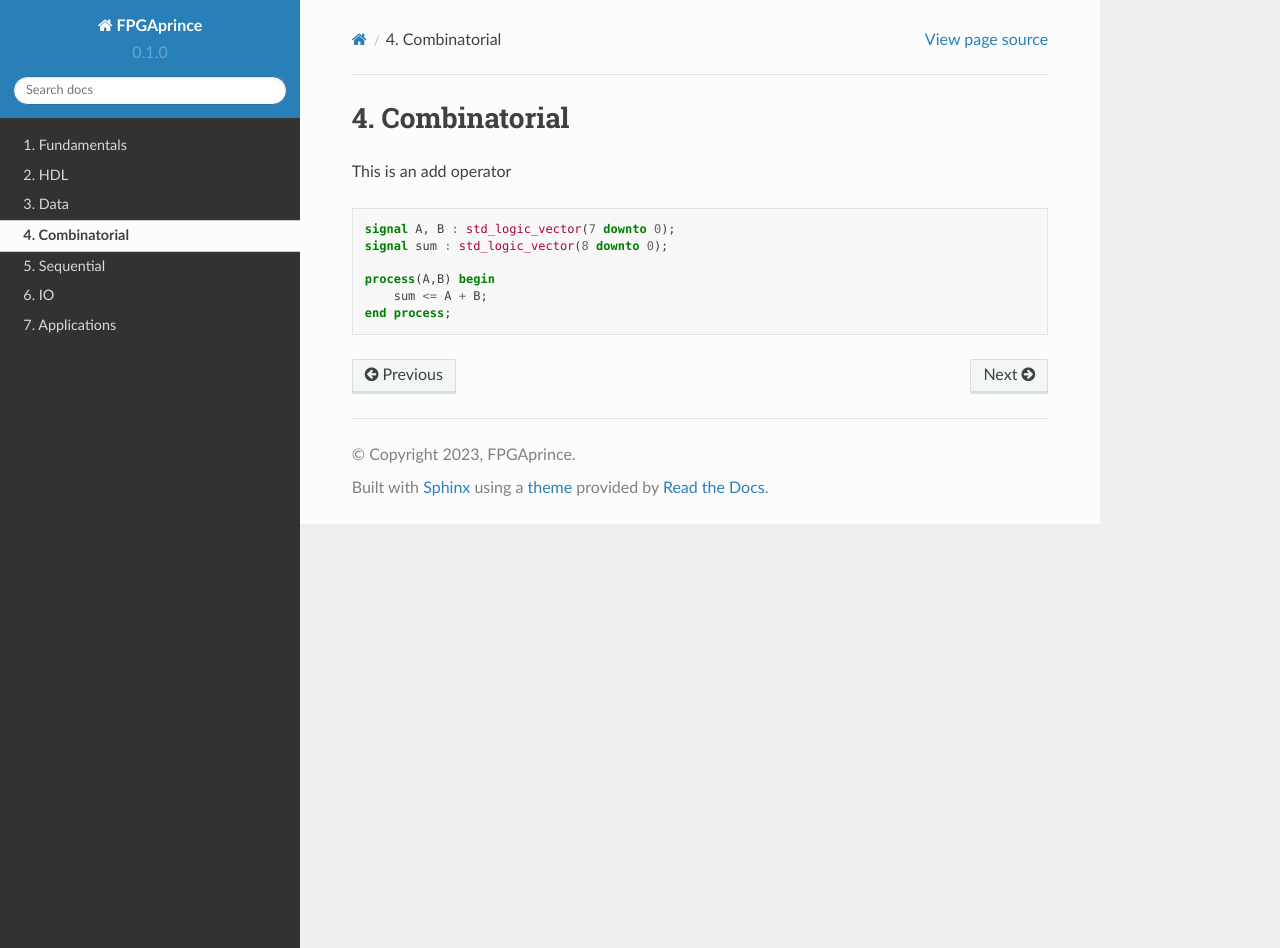
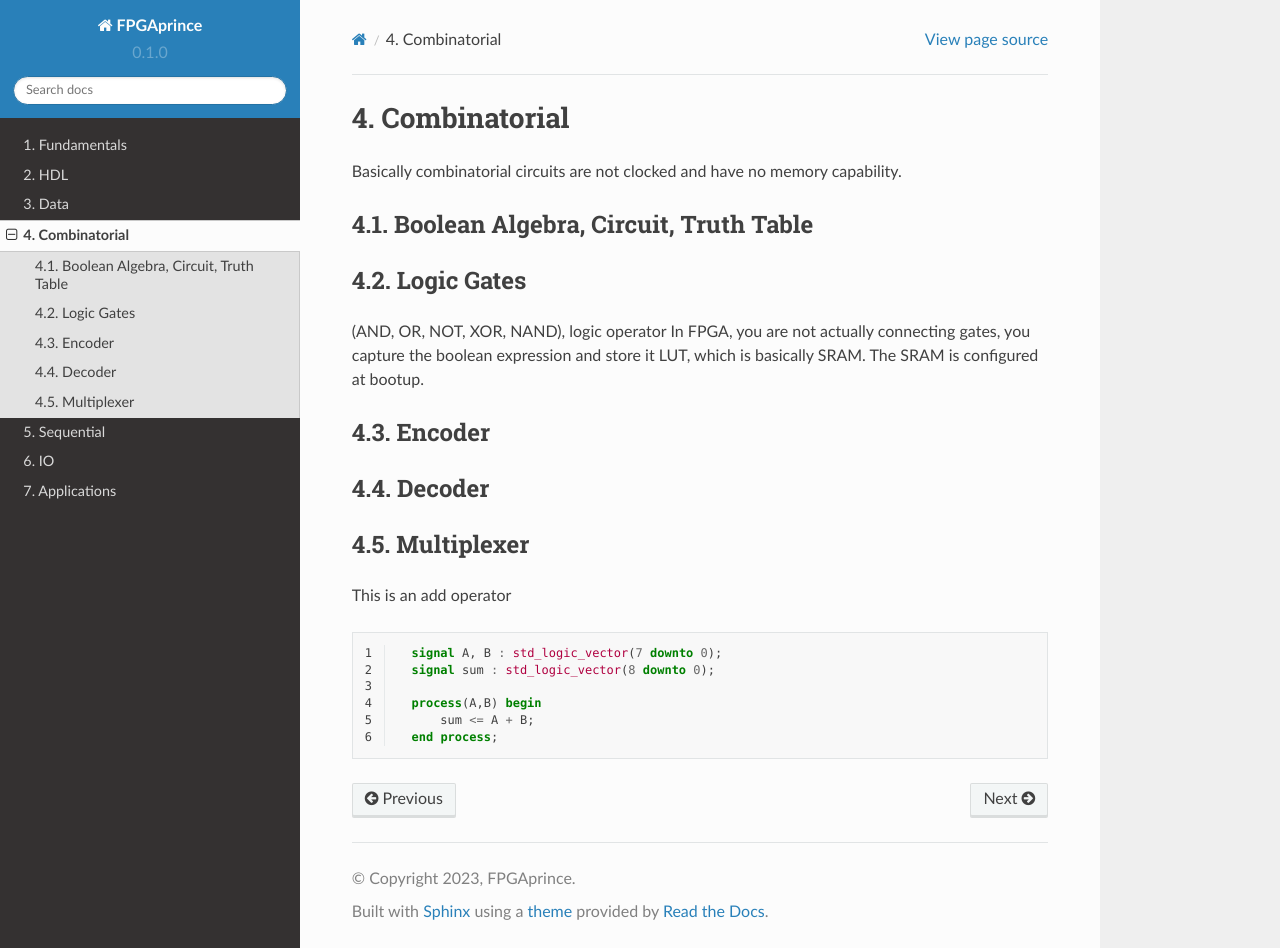
Before and after one commit to fpgaprince/rtd, a Sphinx documentation site: the page built from docs/source/combinatorial.rst, in a window 1280 px wide and 948 px high. Built offline with Sphinx 7.4.7 and the Read the Docs theme 2.0.0, drawn with Linux system fonts in a browser that asks for light colours.

Commit message:
trying to add 2nd level toc

```diff
--- a/docs/source/combinatorial.rst
+++ b/docs/source/combinatorial.rst
@@ -1,10 +1,31 @@
 Combinatorial
 ===============
 
+Basically combinatorial circuits are not clocked and have no memory capability.
+
+Boolean Algebra, Circuit, Truth Table
+**********************************************
+
+Logic Gates
+***********************
+(AND, OR, NOT, XOR, NAND), logic operator
+In FPGA, you are not actually connecting gates, you capture the boolean expression
+and store it LUT, which is basically SRAM. The SRAM is configured at bootup.
+
+
+Encoder
+***********************
+
+Decoder
+***********************
+
+Multiplexer
+***********************
 
 This is an add operator
 
 .. code-block:: vhdl
+  :linenos:
 
     signal A, B : std_logic_vector(7 downto 0);
     signal sum : std_logic_vector(8 downto 0);
```
